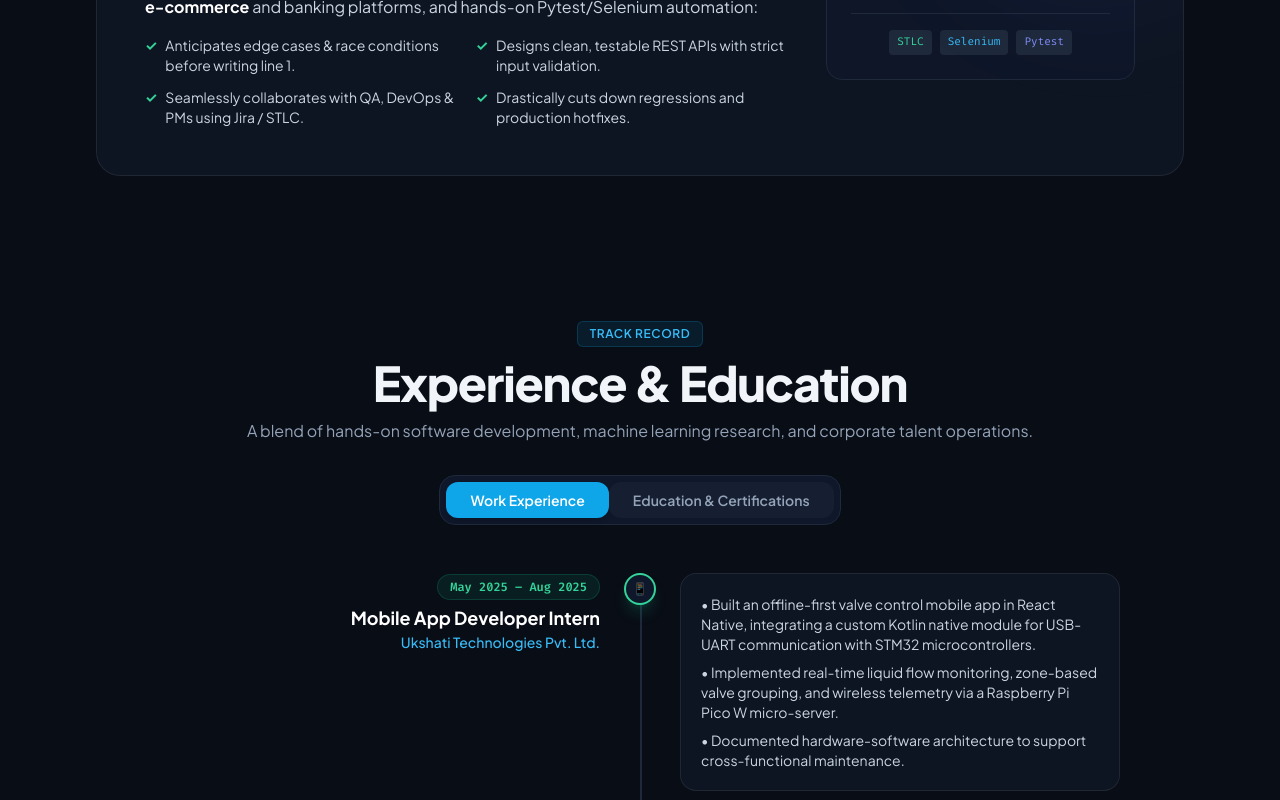
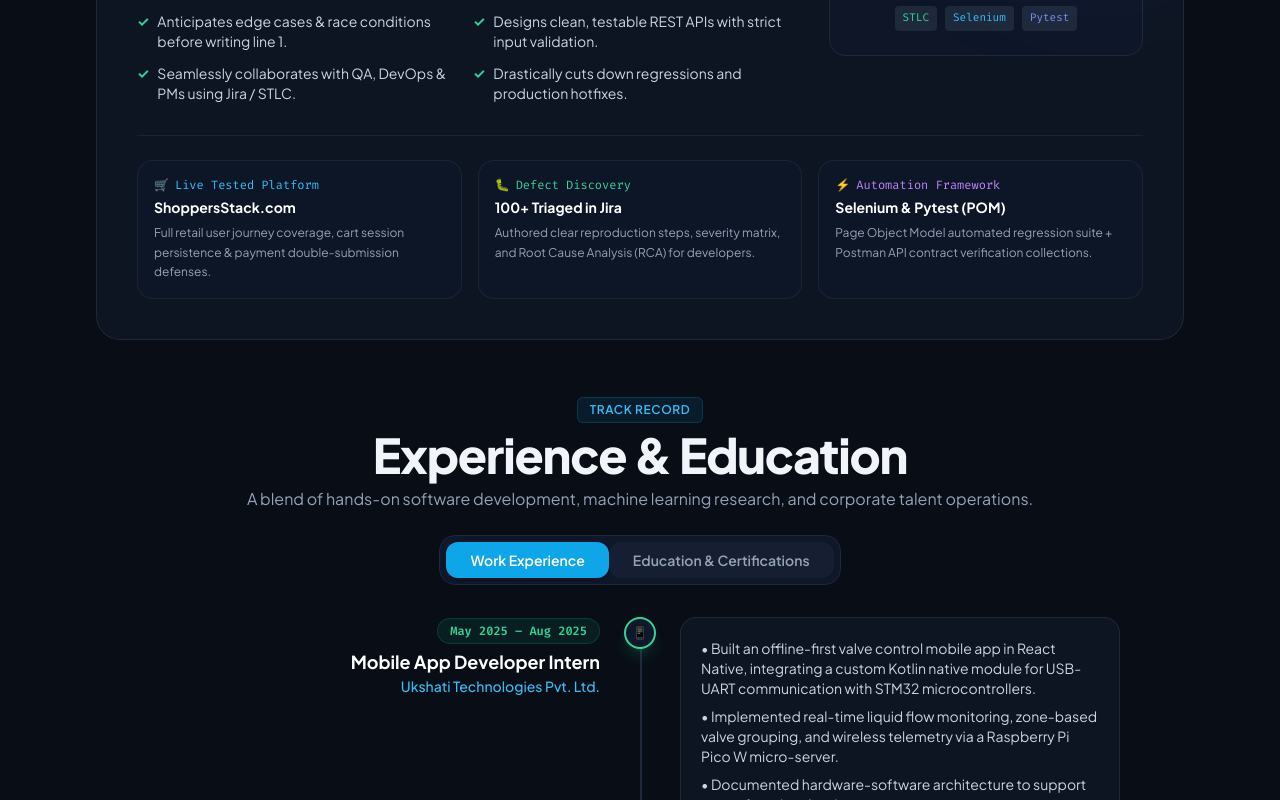
Before and after one commit to dineshrajupadhya/portfolio, a React (Vite) app: page / in a window 1280 px wide. Shown: the part 4740-5540 px from the top of the page. Built offline with nearby package versions, Linux system fonts and the light colour scheme.

Commit message:
Eliminate dead blank space between QA and Experience sections and enrich QA showcase card

```diff
--- a/src/components/Experience.jsx
+++ b/src/components/Experience.jsx
@@ -5,18 +5,18 @@ export default function Experience() {
   const [activeTab, setActiveTab] = useState('experience');
 
   return (
-    <section id="experience" className="py-20 px-4 sm:px-6 lg:px-8 max-w-5xl mx-auto">
-      <div className="text-center mb-12">
-        <div className="inline-flex items-center gap-2 px-3 py-1 rounded-md bg-sky-500/10 border border-sky-500/20 text-sky-400 text-xs font-semibold uppercase tracking-wider mb-3">
+    <section id="experience" className="pt-8 pb-16 px-4 sm:px-6 lg:px-8 max-w-5xl mx-auto">
+      <div className="text-center mb-8">
+        <div className="inline-flex items-center gap-2 px-3 py-1 rounded-md bg-sky-500/10 border border-sky-500/20 text-sky-400 text-xs font-semibold uppercase tracking-wider mb-2">
           Track Record
         </div>
         <h2 className="text-3xl sm:text-5xl font-extrabold tracking-tight">Experience & Education</h2>
-        <p className="text-slate-400 mt-3 text-sm sm:text-base">
+        <p className="text-slate-400 mt-2 text-sm sm:text-base">
           A blend of hands-on software development, machine learning research, and corporate talent operations.
         </p>
 
         {/* Tab Switcher */}
-        <div className="inline-flex p-1.5 rounded-2xl bg-slate-900 border border-slate-800 mt-8">
+        <div className="inline-flex p-1.5 rounded-2xl bg-slate-900 border border-slate-800 mt-6">
           <button
             onClick={() => setActiveTab('experience')}
             className={`px-6 py-2 rounded-xl text-xs sm:text-sm font-semibold transition-all ${
--- a/src/components/QaEdge.jsx
+++ b/src/components/QaEdge.jsx
@@ -2,8 +2,8 @@ import React from 'react';
 
 export default function QaEdge() {
   return (
-    <section id="qa-edge" className="py-16 px-4 sm:px-6 lg:px-8 max-w-6xl mx-auto">
-      <div className="glass-panel p-8 sm:p-12 rounded-3xl relative overflow-hidden border border-sky-500/30">
+    <section id="qa-edge" className="pt-12 pb-6 px-4 sm:px-6 lg:px-8 max-w-6xl mx-auto">
+      <div className="glass-panel p-8 sm:p-10 rounded-3xl relative overflow-hidden border border-sky-500/30">
         <div className="absolute -top-24 -right-24 w-80 h-80 bg-gradient-to-br from-sky-500/10 via-indigo-500/10 to-transparent rounded-full blur-3xl pointer-events-none"></div>
 
         <div className="grid grid-cols-1 lg:grid-cols-12 gap-8 items-center">
@@ -48,6 +48,41 @@ export default function QaEdge() {
             </div>
           </div>
         </div>
+
+        {/* Bottom QA Breakdown Strip */}
+        <div className="mt-8 pt-6 border-t border-slate-800/80 grid grid-cols-1 md:grid-cols-3 gap-4 text-left">
+          <div className="p-4 rounded-2xl bg-slate-900/70 border border-slate-800/80 hover:border-sky-500/40 transition-colors">
+            <div className="text-xs font-mono text-sky-400 mb-1 flex items-center gap-1.5">
+              <span>🛒</span>
+              <span>Live Tested Platform</span>
+            </div>
+            <div className="text-sm font-bold text-white">ShoppersStack.com</div>
+            <p className="text-xs text-slate-400 mt-1.5 leading-relaxed">
+              Full retail user journey coverage, cart session persistence & payment double-submission defenses.
+            </p>
+          </div>
+          <div className="p-4 rounded-2xl bg-slate-900/70 border border-slate-800/80 hover:border-emerald-500/40 transition-colors">
+            <div className="text-xs font-mono text-emerald-400 mb-1 flex items-center gap-1.5">
+              <span>🐛</span>
+              <span>Defect Discovery</span>
+            </div>
+            <div className="text-sm font-bold text-white">100+ Triaged in Jira</div>
+            <p className="text-xs text-slate-400 mt-1.5 leading-relaxed">
+              Authored clear reproduction steps, severity matrix, and Root Cause Analysis (RCA) for developers.
+            </p>
+          </div>
+          <div className="p-4 rounded-2xl bg-slate-900/70 border border-slate-800/80 hover:border-purple-500/40 transition-colors">
+            <div className="text-xs font-mono text-purple-400 mb-1 flex items-center gap-1.5">
+              <span>⚡</span>
+              <span>Automation Framework</span>
+            </div>
+            <div className="text-sm font-bold text-white">Selenium & Pytest (POM)</div>
+            <p className="text-xs text-slate-400 mt-1.5 leading-relaxed">
+              Page Object Model automated regression suite + Postman API contract verification collections.
+            </p>
+          </div>
+        </div>
+
       </div>
     </section>
   );
```
